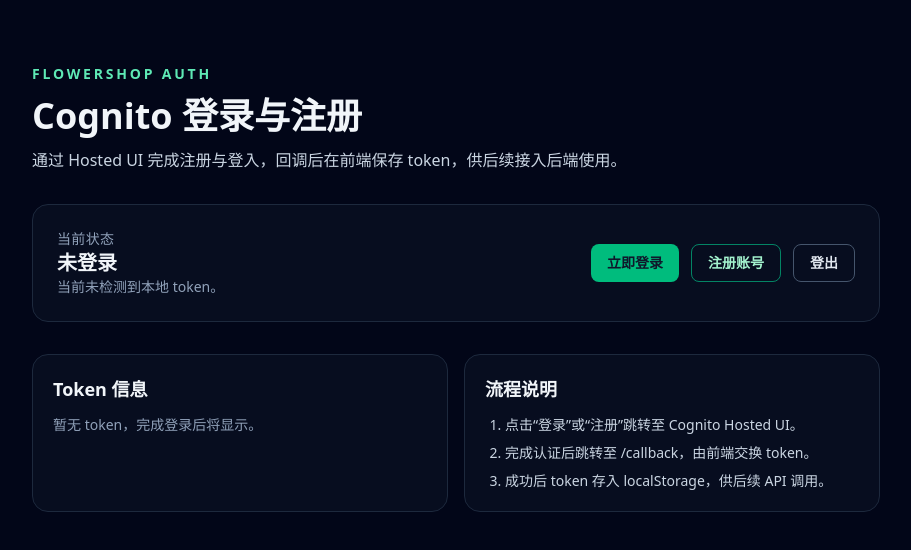
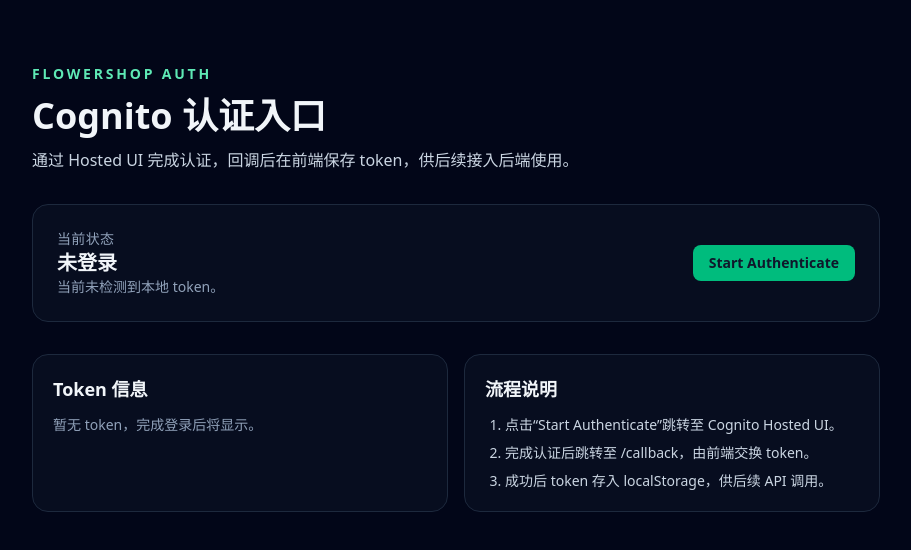
Before and after one commit to LuYeeChen1/FlowerShopFrontend, a Vue app: page / in a window 1280 px wide. Shown: the top 550 px of the page, without its empty margins (184-1095 px from the left). Built offline with nearby package versions, Linux system fonts and the light colour scheme; no server answers.

Commit message:
Simplify auth entry and stabilize fetch

```diff
--- a/src/infrastructure/auth/cognitoAuthAdapter.js
+++ b/src/infrastructure/auth/cognitoAuthAdapter.js
@@ -11,8 +11,9 @@
 };
 
 export class CognitoAuthAdapter {
-  constructor({ fetchImpl = fetch } = {}) {
-    this.fetchImpl = fetchImpl;
+  constructor({ fetchImpl } = {}) {
+    const baseFetch = fetchImpl || fetch;
+    this.fetchImpl = (...args) => baseFetch(...args);
   }
 
   buildAuthorizationUrl({ mode, state, codeChallenge }) {
--- a/src/ui/pages/Home.vue
+++ b/src/ui/pages/Home.vue
@@ -6,10 +6,10 @@
           FlowerShop Auth
         </p>
         <h1 class="text-3xl font-bold sm:text-4xl">
-          Cognito 登录与注册
+          Cognito 认证入口
         </h1>
         <p class="text-base text-slate-300">
-          通过 Hosted UI 完成注册与登入，回调后在前端保存 token，供后续接入后端使用。
+          通过 Hosted UI 完成认证，回调后在前端保存 token，供后续接入后端使用。
         </p>
       </header>
 
@@ -28,23 +28,9 @@
             <button
               class="rounded-lg bg-emerald-500 px-4 py-2 text-sm font-semibold text-slate-900 hover:bg-emerald-400"
               type="button"
-              @click="startAuth('signIn')"
+              @click="startAuth"
             >
-              立即登录
-            </button>
-            <button
-              class="rounded-lg border border-emerald-400/60 px-4 py-2 text-sm font-semibold text-emerald-200 hover:border-emerald-300"
-              type="button"
-              @click="startAuth('signUp')"
-            >
-              注册账号
-            </button>
-            <button
-              class="rounded-lg border border-slate-600 px-4 py-2 text-sm font-semibold text-slate-200 hover:border-slate-400"
-              type="button"
-              @click="signOut"
-            >
-              登出
+              Start Authenticate
             </button>
           </div>
         </div>
@@ -68,7 +54,7 @@
         <div class="rounded-2xl border border-slate-800 bg-slate-900/40 p-5">
           <h2 class="text-lg font-semibold">流程说明</h2>
           <ol class="mt-3 list-decimal space-y-2 pl-5 text-sm text-slate-300">
-            <li>点击“登录”或“注册”跳转至 Cognito Hosted UI。</li>
+            <li>点击“Start Authenticate”跳转至 Cognito Hosted UI。</li>
             <li>完成认证后跳转至 /callback，由前端交换 token。</li>
             <li>成功后 token 存入 localStorage，供后续 API 调用。</li>
           </ol>
@@ -109,23 +95,13 @@
   return `${token.slice(0, 20)}...${token.slice(-8)}`;
 };
 
-const startAuth = async (mode) => {
+const startAuth = async () => {
   errorMessage.value = "";
   try {
-    const url = await authContainer.startAuthUseCase.execute({ mode });
+    const url = await authContainer.startAuthUseCase.execute({ mode: "signIn" });
     window.location.assign(url);
   } catch (error) {
     errorMessage.value = error.message || "无法发起认证流程。";
-  }
-};
-
-const signOut = () => {
-  errorMessage.value = "";
-  try {
-    const url = authContainer.signOutUseCase.execute();
-    window.location.assign(url);
-  } catch (error) {
-    errorMessage.value = error.message || "无法完成登出。";
   }
 };
 
```
